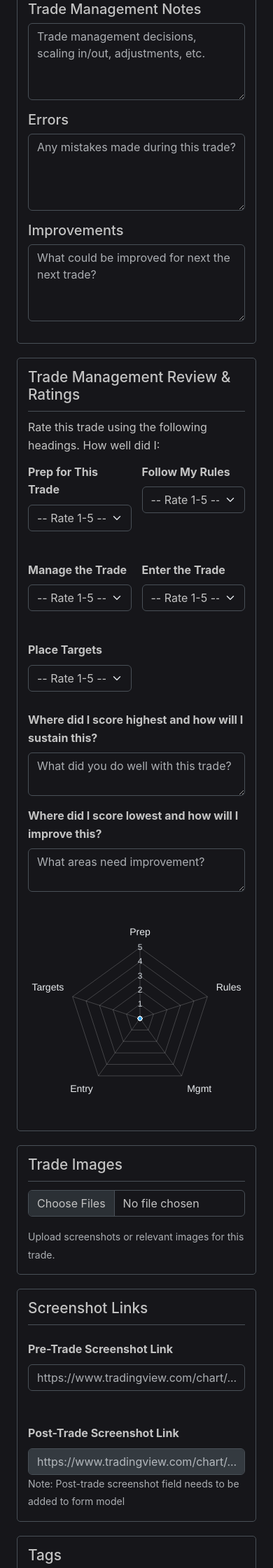
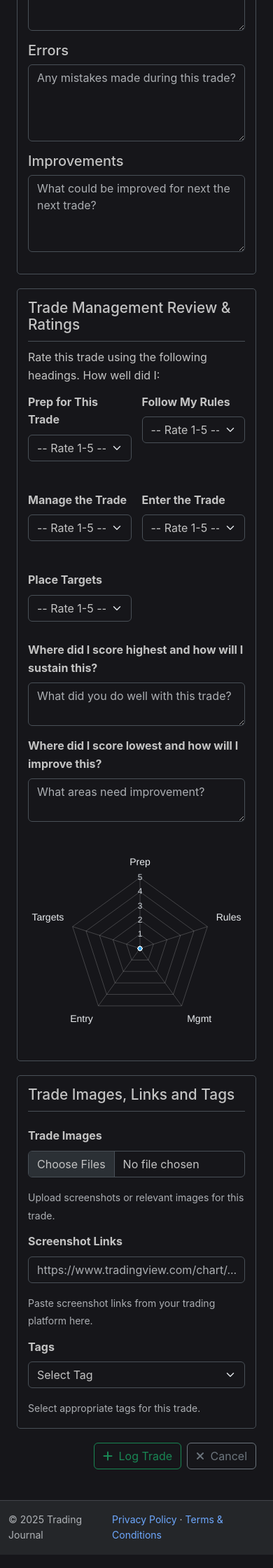
Before and after one commit to smitty1021/Daily_Profile_Journal, a Flask app: page /trades/add in a window 390 px wide. Shown: the part 2440-4680 px from the top of the page at 70% size. Run offline with Flask 3, Linux system fonts and the light colour scheme; the visitor is signed in with stand-in values (Sample User, id 1); data comes from the database, SQL or seed files in the repository; data that the repository does not hold is empty; some libraries are stand-ins or nearby versions.

Commit message:
Modified add trade page UI

```diff
--- a/app/forms.py
+++ b/app/forms.py
@@ -277,7 +277,7 @@ class TradeForm(FlaskForm):
     entries = FieldList(FormField(EntryPointForm), min_entries=1, label='Entry Points')
     exits = FieldList(FormField(ExitPointForm), min_entries=0, label='Exit Points')
 
-    initial_stop_loss = FloatField('Stop Loss Level', validators=[Optional()], render_kw={"placeholder": "Price"})
+    initial_stop_loss = FloatField('Stop Loss Price', validators=[Optional()], render_kw={"placeholder": "Price"})
     terminus_target = FloatField('Terminus Target Price', validators=[Optional()], render_kw={"placeholder": "Price"})
     is_dca = BooleanField('Check here if this trade is a DCA entry strategy')
     mae = FloatField('MAE (In Points)', validators=[Optional()], render_kw={"placeholder": "Points against"})
@@ -296,7 +296,7 @@ class TradeForm(FlaskForm):
     target_rating = SelectField('Place Targets', choices=rating_choices, coerce=coerce_int_optional, validators=[Optional()])
     entry_rating = SelectField('Enter the Trade', choices=rating_choices, coerce=coerce_int_optional, validators=[Optional()])
 
-    trade_notes = TextAreaField('Pre-Entry Analysis', validators=[Optional()],
+    trade_notes = TextAreaField('Pre-Trade Analysis', validators=[Optional()],
                                 render_kw={"rows": 4, "placeholder": "Trade context, Consider P12 analysis, 4-steps process, etc..."})
     psych_scored_highest = TextAreaField('Where did I score highest and how will I sustain this?', validators=[Optional()], render_kw={"rows": 6})
     psych_scored_lowest = TextAreaField('Where did I score lowest and how will I improve this?', validators=[Optional()], render_kw={"rows": 6})
@@ -307,9 +307,9 @@ class TradeForm(FlaskForm):
     errors_notes = TextAreaField('Errors Noted', validators=[Optional()], render_kw={"rows": 2})
     improvements_notes = TextAreaField('Improvements Noted', validators=[Optional()], render_kw={"rows": 2})
 
-    trade_images = MultipleFileField('', validators=[Optional(), FileAllowed(
+    trade_images = MultipleFileField('Trade Images', validators=[Optional(), FileAllowed(
         ['jpg', 'png', 'jpeg', 'gif'], 'Images only!')])
-    screenshot_link = StringField('Pre-Trade Screenshot Link', validators=[Optional(), Length(max=255)],
+    screenshot_link = StringField('Screenshot Links', validators=[Optional(), Length(max=255)],
                                   render_kw={"placeholder": "http://..."})
     tags = SelectField('Tags', choices=SIMPLE_TAG_CHOICES, validators=[Optional()])
     submit = SubmitField('Save Trade')
--- a/app/templates/trades/add_trade.html
+++ b/app/templates/trades/add_trade.html
@@ -194,7 +194,7 @@
                 {{ forms.render_field(form.trade_date, input_class="form-control", type="date") }}
                 {{ forms.render_field(form.instrument, input_class="form-select") }}
                 {{ forms.render_field(form.direction, input_class="form-select") }}
-                {{ forms.render_field(form.initial_stop_loss, input_class="form-control", type="number", step="any", placeholder="SL Price Level") }}
+                {{ forms.render_field(form.initial_stop_loss, input_class="form-control", type="number", step="any", placeholder="SL Price") }}
                 {{ forms.render_field(form.terminus_target, input_class="form-control", type="number", step="any", placeholder="Final TP price level") }}
                 {{ forms.render_field(form.trading_model_id, input_class="form-select") }}
                 {{ forms.render_field(form.how_closed, input_class="form-select") }}
@@ -202,24 +202,7 @@
                 {{ forms.render_field(form.mae, input_class="form-control", type="number", step="any", placeholder="Ticks Against You") }}
                 {{ forms.render_field(form.mfe, input_class="form-control", type="number", step="any", placeholder="Ticks In Your Favor") }}
             </div>
-            <div class="mt-3">
-                {{ forms.render_checkbox(form.is_dca) }}
-            </div>
-        </div>
-
-        <!-- 2. PRE-ENTRY ANALYSIS -->
-        <div class="form-section">
-            <h3>Pre-Entry Analysis</h3>
-            <div class="form-group mb-3">
-                {{ form.trade_notes.label(class="form-label") }}
-                <div id="trade_notes_editor" class="quill-editor-container"></div>
-                {{ form.trade_notes(class="d-none") }}
-                {% if form.trade_notes.errors %}<div class="invalid-feedback d-block">{% for error in form.trade_notes.errors %}<span>{{ error }}</span><br>{% endfor %}</div>{% endif %}
-                {% if form.trade_notes.description %}<small class="form-text text-muted">{{ form.trade_notes.description }}</small>{% endif %}
-            </div>
-        </div>
-
-        <!-- 3. ENTRY/EXIT POINTS -->
+            <!-- 3. ENTRY/EXIT POINTS -->
         <div class="row">
             <div class="col-md-6">
                 <div class="form-section">
@@ -280,10 +263,22 @@
                 </div>
             </div>
         </div>
+            <div class="mt-3">
+                {{ forms.render_checkbox(form.is_dca) }}
+            </div>
+        </div>
 
-        <!-- 4. POST-TRADE ANALYSIS -->
+        <!-- 2. TRADE ANALYSIS -->
         <div class="form-section">
-            <h3>Post-Trade Analysis</h3>
+            <h3>Trade Analysis</h3>
+            <div class="form-group mb-3">
+                {{ form.trade_notes.label(class="form-label") }}
+                <div id="trade_notes_editor" class="quill-editor-container"></div>
+                {{ form.trade_notes(class="d-none") }}
+                {% if form.trade_notes.errors %}<div class="invalid-feedback d-block">{% for error in form.trade_notes.errors %}<span>{{ error }}</span><br>{% endfor %}</div>{% endif %}
+                {% if form.trade_notes.description %}<small class="form-text text-muted">{{ form.trade_notes.description }}</small>{% endif %}
+            </div>
+
             <div class="form-group mb-3">
                 {{ form.overall_analysis_notes.label(class="form-label") }}
                 <div id="overall_analysis_notes_editor" class="quill-editor-container"></div>
@@ -334,33 +329,25 @@
             </div>
         </div>
 
-        <!-- 6. IMAGES -->
+        <!-- 6. IMAGES, LINKS, & TAGS -->
         <div class="form-section">
-            <h3>Trade Images</h3>
-            {{ forms.render_field(form.trade_images, input_class="form-control") }}
-            <small class="form-text text-muted">Upload screenshots or relevant images for this trade.</small>
-        </div>
-
-        <!-- 7. SCREENSHOT LINKS (Pre-trade and Post-trade) -->
-        <div class="form-section">
-            <h3>Screenshot Links</h3>
-            <div class="grid-2-col">
-                <!-- We'll use the existing screenshot_link field for pre-trade, and we'll need to add a post-trade field to your form model -->
-                {{ forms.render_field(form.screenshot_link, input_class="form-control", type="url", placeholder="https://www.tradingview.com/chart/... (Pre-trade setup)") }}
-                <!-- For now, we'll add a note that post-trade screenshot link needs to be added to the form model -->
-                <div class="form-group">
-                    <label class="form-label">Post-Trade Screenshot Link</label>
-                    <input type="url" class="form-control" placeholder="https://www.tradingview.com/chart/... (Post-trade result)" disabled>
-                    <small class="form-text text-muted">Note: Post-trade screenshot field needs to be added to form model</small>
+            <h3>Trade Images, Links and Tags</h3>
+            <div class="row">
+                <div class="col-md-4">
+                    {{ forms.render_field(form.trade_images, input_class="form-control") }}
+                    <small class="form-text text-muted">Upload screenshots or relevant images for this trade.</small>
+                </div>
+                <div class="col-md-4">
+                    {{ forms.render_field(form.screenshot_link, input_class="form-control", type="url", placeholder="https://www.tradingview.com/chart/...") }}
+                    <small class="form-text text-muted">Paste screenshot links from your trading platform here.</small>
+                </div>
+                <div class="col-md-4">
+                    {{ forms.render_field(form.tags, input_class="form-select", id="tags-select", label_visible=true) }}
+                    <small class="form-text text-muted">Select appropriate tags for this trade.</small>
                 </div>
             </div>
         </div>
 
-        <!-- 8. TAGS -->
-        <div class="form-section">
-            <h3>Tags</h3>
-            {{ forms.render_field(form.tags, input_class="form-select", id="tags-select", label_visible=true) }}
-        </div>
 
         <div class="form-buttons-container">
             <button type="submit" class="btn btn-outline-success"><i class="fas fa-plus me-1"></i> Log Trade</button>
```
